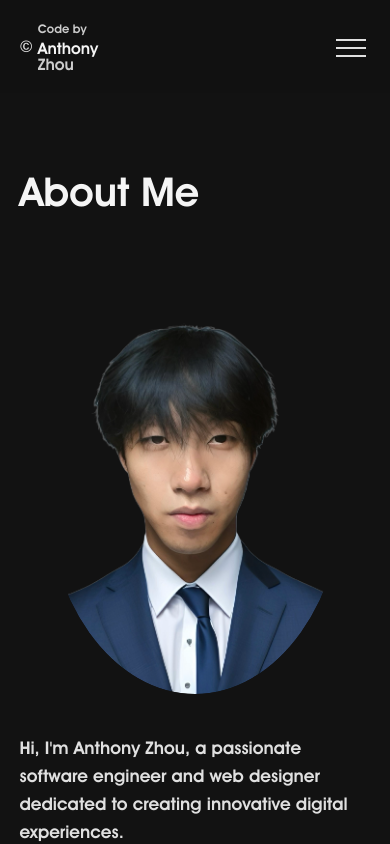
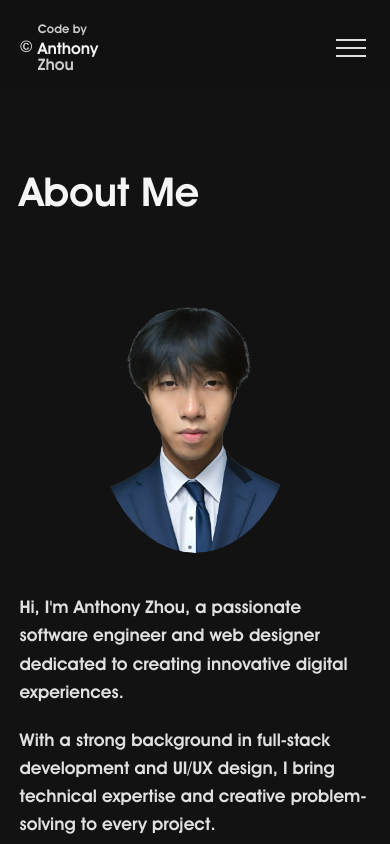
Before and after one commit to developer-az/portfolio, a Next.js app: page / in a window 390 px wide. Shown: the top 844 px of the page. Built offline with nearby package versions, Linux system fonts and the light colour scheme.

Commit message:
~mobile improvement

```diff
--- a/src/app/page.js
+++ b/src/app/page.js
@@ -551,6 +551,10 @@ export default function Home() {
     href="https://www.linkedin.com/in/anthony--zhou"
     target="_blank"
     rel="noopener noreferrer"
+    onClick={(e) => {
+      // Direct navigation without preventDefault
+      window.open("https://www.linkedin.com/in/anthony--zhou", "_blank");
+    }}
   >
     <svg className={styles.socialIcon} xmlns="http://www.w3.org/2000/svg" width="24" height="24" viewBox="0 0 24 24" fill="none" stroke="currentColor" strokeWidth="2" strokeLinecap="round" strokeLinejoin="round">
       <path d="M16 8a6 6 0 0 1 6 6v7h-4v-7a2 2 0 0 0-2-2 2 2 0 0 0-2 2v7h-4v-7a6 6 0 0 1 6-6z"></path>
@@ -563,6 +567,9 @@ export default function Home() {
     href="https://github.com/developer-az"
     target="_blank"
     rel="noopener noreferrer"
+    onClick={(e) => {
+      window.open("https://github.com/developer-az", "_blank");
+    }}
   >
     <svg className={styles.socialIcon} xmlns="http://www.w3.org/2000/svg" width="24" height="24" viewBox="0 0 24 24" fill="none" stroke="currentColor" strokeWidth="2" strokeLinecap="round" strokeLinejoin="round">
       <path d="M9 19c-5 1.5-5-2.5-7-3m14 6v-3.87a3.37 3.37 0 0 0-.94-2.61c3.14-.35 6.44-1.54 6.44-7A5.44 5.44 0 0 0 20 4.77 5.07 5.07 0 0 0 19.91 1S18.73.65 16 2.48a13.38 13.38 0 0 0-7 0C6.27.65 5.09 1 5.09 1A5.07 5.07 0 0 0 5 4.77a5.44 5.44 0 0 0-1.5 3.78c0 5.42 3.3 6.61 6.44 7A3.37 3.37 0 0 0 9 18.13V22"></path>
@@ -573,6 +580,9 @@ export default function Home() {
     href="https://www.instagram.com/anthonyyzhou"
     target="_blank"
     rel="noopener noreferrer"
+    onClick={(e) => {
+      window.open("https://www.instagram.com/anthonyyzhou", "_blank");
+    }}
   >
     <svg className={styles.socialIcon} xmlns="http://www.w3.org/2000/svg" width="24" height="24" viewBox="0 0 24 24" fill="none" stroke="currentColor" strokeWidth="2" strokeLinecap="round" strokeLinejoin="round">
       <rect x="2" y="2" width="20" height="20" rx="5" ry="5"></rect>
--- a/src/app/page.module.scss
+++ b/src/app/page.module.scss
@@ -342,7 +342,11 @@
 
         @media (max-width: 992px) {
           width: 100%;
-          max-width: 300px;
+          max-width: 250px; // Reduced from 300px to 250px
+        }
+
+        @media (max-width: 480px) {
+          max-width: 200px; // Even smaller on very small mobile devices
         }
 
         .profileImage {
```
Lines whose indentation alone changed are shown as unchanged.
